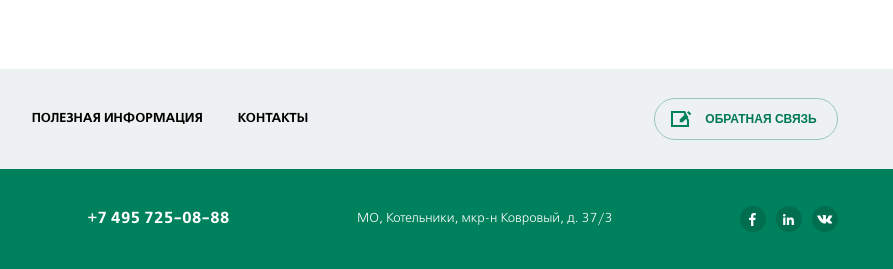
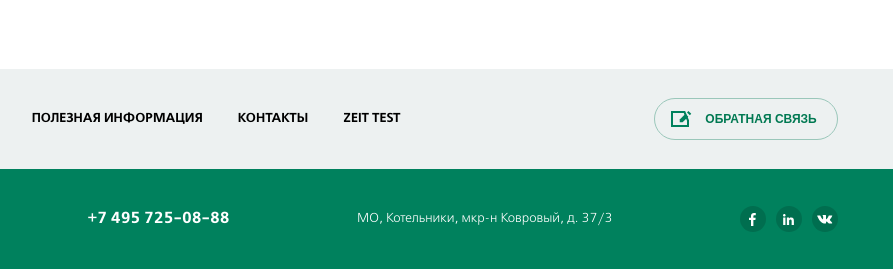
Before and after one commit to Extnow/Doublev, a website: page index.html in a window 1280 px wide. Shown: the part 3003-3272 px from the top of the page, 387-1280 px from the left. Drawn offline with nearby package versions, Linux system fonts and the light colour scheme.

Commit message:
zeit test

```diff
--- a/index.html
+++ b/index.html
@@ -357,6 +357,9 @@
               <li class="nav__item--footer">
                 <a class="nav__item-link" href="#">Контакты</a>
               </li>
+              <li class="nav__item--footer">
+                <a class="nav__item-link" href="#">zeit test</a>
+              </li>
             </ul>
             <button class="btn btn--feedback">Обратная связь</button>
           </div>
```
